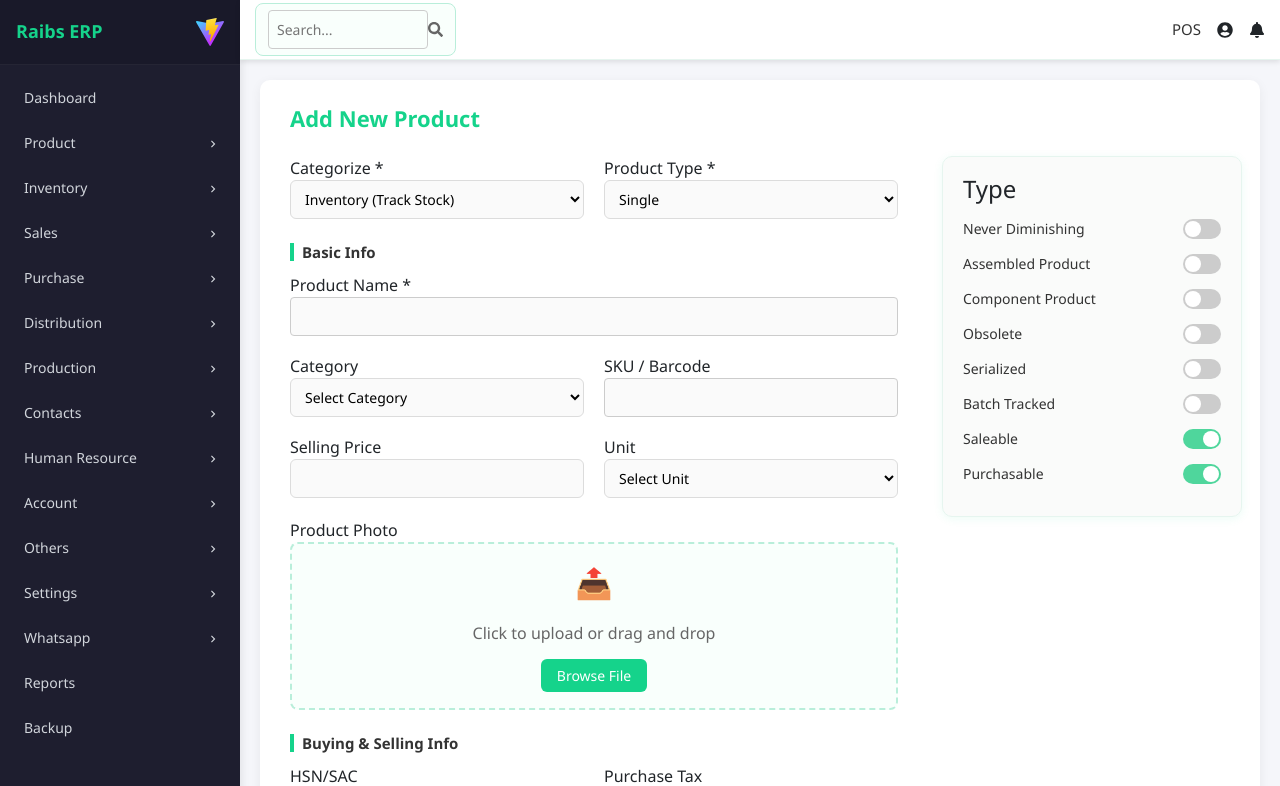
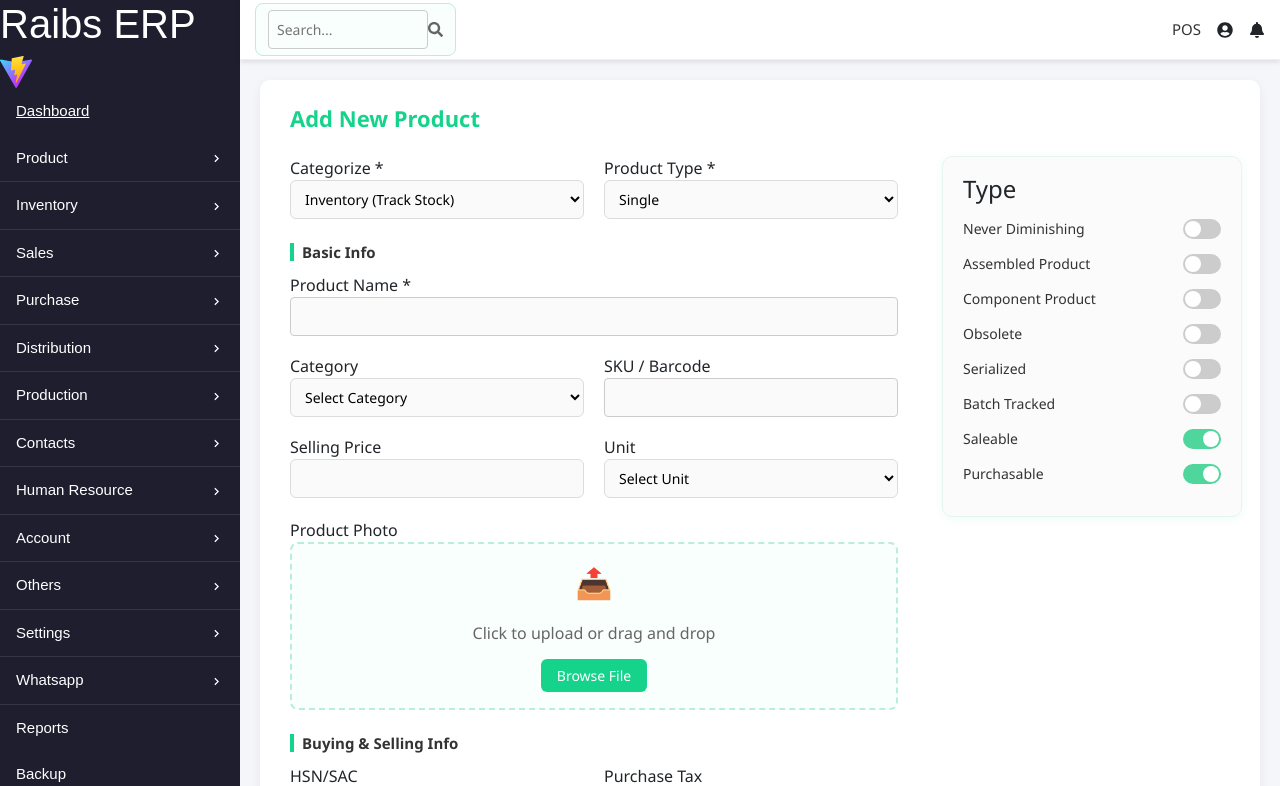
Before and after one commit to RaibsTechnologies/ERP, a React (Vite) app: page /addproduct in a window 1280 px wide. Shown: the top 786 px of the page. Built offline with nearby package versions, Linux system fonts and the light colour scheme.

Commit message:
rework sidebar

```diff
--- a/src/components/SideBar/SideBar.css
+++ b/src/components/SideBar/SideBar.css
@@ -1,156 +1,117 @@
-/* ===============================
-   Sidebar Container
-================================== */
+/* ===== Sidebar Base ===== */
 .sidebar {
-  width: 250px;
+  width: 240px;
+  background-color: #1f2937; /* dark gray */
+  color: #fff;
   height: 100vh;
-  background-color: #1e1e2f; /* dark with slight purple hue */
-  color: #fff;
-  display: flex;
-  flex-direction: column;
-  position: fixed;
-  top: 0;
-  left: 0;
   overflow-y: auto;
-  box-shadow: 2px 0 8px rgba(0, 0, 0, 0.08);
-  font-family: "Segoe UI", sans-serif;
+  font-family: Arial, sans-serif;
 }
 
-/* ===============================
-   Header Section
-================================== */
-.sidebar-header {
-  display: flex;
-  align-items: center;
-  justify-content: space-between;
-  padding: 18px 16px;
-  background-color: #191929;
-  border-bottom: 1px solid rgba(255, 255, 255, 0.05);
+.menu-section {
+  border-bottom: 1px solid rgba(255, 255, 255, 0.1);
 }
 
-.sidebar-header h1 {
-  font-size: 18px;
-  font-weight: 600;
-  margin: 0;
-  color: #15d38b;
-}
-
-.sidebar-header .logo {
-  width: 28px;
-  height: 28px;
-}
-
-/* ===============================
-   Menu Items
-================================== */
-.sidebar-menu {
-  display: flex;
-  flex-direction: column;
-  padding: 10px 0;
-}
-
+/* ===== Main Menu Buttons ===== */
 .menu-btn {
   width: 100%;
   background: none;
   border: none;
-  padding: 12px 20px;
-  color: #d1d5db;
+  outline: none;
+  color: #fff;
+  padding: 12px 16px;
   text-align: left;
-  font-size: 14px;
-  font-weight: 500;
+  font-size: 15px;
   cursor: pointer;
-  transition: all 0.2s ease;
-  border-left: 4px solid transparent;
+  display: flex;
+  justify-content: space-between;
+  align-items: center;
 }
 
 .menu-btn:hover {
-  background-color: rgba(255, 255, 255, 0.06);
-  color: #15d38b;
-  border-left-color: #15d38b;
+  background-color: rgba(255, 255, 255, 0.1);
 }
 
-.menu-btn.toggle {
-  display: flex;
-  align-items: center;
-  justify-content: space-between;
-}
-
-/* ===============================
-   Arrow Icons
-================================== */
+/* ===== Arrow Icon ===== */
 .arrow {
   transition: transform 0.3s ease;
 }
-
 .arrow.open {
   transform: rotate(90deg);
 }
 
-/* ===============================
-   Submenu
-================================== */
+/* ===== First-Level Submenu ===== */
 .submenu {
-  display: none;
-  flex-direction: column;
-  padding-left: 10px;
-  background-color: #1e1e2f;
+  max-height: 0;
+  overflow: hidden;
+  background-color: #374151; /* slightly lighter dark */
+  transition: max-height 0.3s ease;
+}
+.submenu.open {
+  max-height: 500px; /* large enough to show contents */
 }
 
-.submenu.open {
-  display: flex;
+.submenu-item {
+  padding-left: 8px;
 }
 
-.submenu a {
-  padding: 8px 20px;
-  color: #9ca3af;
-  font-size: 13px;
-  text-decoration: none; /* ensure no underline in submenu links */
-  transition: all 0.2s ease;
-  border-left: 4px solid transparent;
+.submenu a,
+.submenu-btn {
+  display: block;
+  padding: 10px 16px;
+  font-size: 14px;
+  color: #cbd5e1;
+  text-decoration: none;
 }
 
 .submenu a:hover {
-  background-color: rgba(255, 255, 255, 0.06);
-  color: #15d38b;
-  border-left-color: #15d38b;
+  background-color: rgba(255, 255, 255, 0.08);
 }
 
-/* ===============================
-   Scrollbar Styling
-================================== */
-.sidebar::-webkit-scrollbar {
-  width: 5px;
+/* ===== Second-Level Submenu ===== */
+.submenu-btn.toggle {
+  background: none;
+  border: none;
+  outline: none;
+  width: 100%;
+  color: #cbd5e1;
+  text-align: left;
+  font-size: 14px;
+  padding: 10px 16px;
+  cursor: pointer;
+  display: flex;
+  justify-content: space-between;
+  align-items: center;
 }
 
-.sidebar::-webkit-scrollbar-thumb {
-  background-color: rgba(255, 255, 255, 0.15);
-  border-radius: 4px;
+.sub-submenu {
+  max-height: 0;
+  overflow: hidden;
+  background-color: #4b5563; /* lighter gray */
+  padding-left: 20px;
+  border-left: 2px solid rgba(255, 255, 255, 0.1);
+  transition: max-height 0.3s ease;
+}
+.sub-submenu.open {
+  max-height: 300px;
 }
 
-.sidebar::-webkit-scrollbar-track {
-  background: transparent;
+.sub-submenu a {
+  display: block;
+  padding: 8px 16px;
+  font-size: 13px;
+  color: #d1d5db;
+  text-decoration: none;
 }
-.menu-btn,
-.submenu a,
-.sidebar-menu a {
-  text-decoration: none; /* removes underline */
-}
-.sidebar a {
-  text-decoration: none !important;
+.sub-submenu a:hover {
+  background-color: rgba(255, 255, 255, 0.1);
 }
 
-/* ===============================
-   Responsive
-================================== */
-@media screen and (max-width: 768px) {
-  .sidebar {
-    position: fixed;
-    z-index: 1000;
-    transform: translateX(-100%);
-    transition: transform 0.3s ease;
-  }
-
-  .sidebar.open {
-    transform: translateX(0);
-  }
+/* ===== Scrollbar Style (Optional) ===== */
+.sidebar::-webkit-scrollbar {
+  width: 6px;
 }
+.sidebar::-webkit-scrollbar-thumb {
+  background-color: rgba(255, 255, 255, 0.2);
+  border-radius: 3px;
+}
--- a/src/components/SideBar/SideBar.jsx
+++ b/src/components/SideBar/SideBar.jsx
@@ -4,26 +4,208 @@ import { MdOutlineKeyboardArrowRight } from "react-icons/md";
 import { Link } from "react-router-dom";
 
 function SideBar() {
-  const [openMenu, setOpenMenu] = useState(null);
+const [openMainMenu, setOpenMainMenu] = useState(null);
+  const [openSubMenu, setOpenSubMenu] = useState(null);
 
-  const toggleMenu = (menu) => {
-    setOpenMenu(openMenu === menu ? null : menu);
+  const toggleMainMenu = (menu) => {
+    setOpenMainMenu(openMainMenu === menu ? null : menu);
+    setOpenSubMenu(null); // close any submenus when main changes
+  };
+
+  const toggleSubMenu = (submenu) => {
+    setOpenSubMenu(openSubMenu === submenu ? null : submenu);
   };
 
   // Menu Data
-  const menus = [
-    { name: "Product", submenu: ["Add Product", "Manage Products", "Categories"] },
-    { name: "Inventory", submenu: ["Stock List", "Stock In", "Stock Out"] },
-    { name: "Sales", submenu: ["Orders", "Invoices", "Reports"] },
-    { name: "Purchase", submenu: ["Suppliers", "Purchase Orders", "Bills"] },
-    { name: "Distribution", submenu: ["Dispatch", "Logistics", "Tracking"] },
-    { name: "Production", submenu: ["Work Orders", "Schedules", "Machines"] },
-    { name: "Contacts", submenu: ["Work Orders", "Schedules", "Machines"] },
-    { name: "Human Resource", submenu: ["Work Orders", "Schedules", "Machines"] },
-    { name: "Account", submenu: ["Work Orders", "Schedules", "Machines"] },
-    { name: "Others", submenu: ["Work Orders", "Schedules", "Machines"] },
-    { name: "Settings", submenu: ["Work Orders", "Schedules", "Machines"] },
-    { name: "Whatsapp", submenu: ["Work Orders", "Schedules", "Machines"] },
+   const menus = [
+    {
+      name: "Product",
+      submenu: [
+        { name: "Add Product", link: "/addproduct" },
+        {name: "Product List",link: "/productlist" },
+        { name: "Draft Product List", link: "/Draft Product List" },
+        { name: "Category", link: "/category" },
+        { name: "Brand", link: "/Brand" },
+        { name: "Model", link: "/Model" },
+        { name: "Unit Type", link: "/Unit Type" },
+        { name: "Variant", link: "/Variant" },
+        { name: "Print Label", link: "/Print Label" },
+      ],
+    },
+    {
+      name: "Inventory",
+      submenu: [
+        { name: "Add Opening Stock", link: "/Add Opening Stock" },
+        {name: "Stock Management",Link: "/stock Management"},
+        {name:"Product Costing Sales",link: "/Product Costing Sales"},
+        {name:"Stock Transfer",link: "/Stock Transfer"},
+        {name:"Receive Transfer Product",link: "/Receive Transfer Product"},
+        {name:"Stock List",link: "/StockList"},
+        {name:"Product Movement",link: "/Product Movement"},
+        {name:"Stock Adjustments", link: "/Stock Adjustments"},
+        {name:"Product Information", link: "/Product Information"},
+      ],
+    },
+    {
+      name: "Sales",
+      submenu: [
+        { name: "New Sales", link: "/New Sales" },
+        {name: "Invoice",Link: "/Invoice"},
+        {name:"Conditional Sales",link: "/Conditional Sales"},
+        {name:"Recurring Invoice",link: "/Recurring Invoice"},
+        {name:"POS",link: "/POS"},
+        {name:"POS Sale",link: "/POS Sale"},
+        {name:"All Invoice",link: "/All Invoice"},
+        {name:"Quotations", link: "/Quotations"},
+        {name:"Sale Return", link: "/Sale Return"},
+        {name:"Canceled Invoice", link: "/Canceled Invoice"},
+        {name:"Delete Requested Sale", link: "/Delete Requested Sale"},
+      ],
+    },
+    {
+      name: "Purchase",
+      submenu: [
+        { name: "New Order", link: "/New Order" },
+        {name: "Purchase Orders",Link: "/Purchase Orders"},
+        {name:"Delete Requested Purchase",link: "/Delete Requested Purchase"},
+        {name:"Suggested List",link: "/Suggested List"},
+        {name:"Purchase Return List",link: "/Purchase Return List"},
+        {name:"Fleet",link: "/Fleet"},
+      ],
+    },
+    {
+      name: "Distribution",
+      submenu: [
+        { name: "Route planner", link: "/Route planner" },
+        {name: "Sales invoice",Link: "/Sales invoice"},
+        {name:"Pending payments",link: "/Pending payments"},
+        {name:"Stock Transfer",link: "/Stock Transfer"},
+        {name:"Approved payments",link: "/Approved payments"},
+        {name:"Sales Target",   children: [
+            { name: "Generate", link: "/Generate" },
+          ],},
+        {name:"Product",  children: [
+            { name: "User Assign", link: "/User Assign" },
+          ],},
+        {name:"Stock adjust", link: "/Stock adjust"},
+        {name:"Route", link: "/Route"},
+      ],
+    },
+    {
+      name: "Production",
+      submenu: [
+        { name: "Add bill of materials", link: "/Add bill of materials" },
+        {name: "Bill of Materials",Link: "/Bill of Materials"},
+        {name:"Add assembly",link: "/Add assembly"},
+        {name:"Assemblies",link: "/Assemblies"},
+        {name:"Add Disassembly",link: "/Add Disassembly"},
+        {name:"Disassembles",link: "/Disassembles"},
+      ],
+    },
+    {
+      name: "Contacts",
+      submenu: [
+        { name: "Add Contacts", link: "/Add Contacts" },
+        {name: "Contact Type",Link: "/Contact Type"},
+        {name:"Contact Category",link: "/Contact Category"},
+        {name:"Supplier",link: "/Supplier"},
+        {name:"Customer",link: "/Customer"},
+        {name:"Retailer", children: [
+            { name: "Retailer List", link: "/Retailer List" },
+          ],},
+      ],
+    },
+    {
+      name: "Human Resource",
+      submenu: [
+        { name: "Staff List", link: "/Staff List" },
+        {name: "Department",Link: "/Department"},
+        {name:"Event",link: "/Event"},
+        {name:"Holiday Setup",link: "/Holiday Setup"},
+        {name:"Attendance",link: "/Attendance"},
+        {name:"Payroll",link: "/Payroll"},
+        {name:"Unlock User", link: "/Unlock User" },
+      ],
+    },
+    {
+      name: "Account",
+      submenu: [
+        { name: "Account List",children: [
+            { name: "Chart Of Accounts", link: "/Chart Of Accounts" },
+            { name: "Partner Account", link: "/Partner Account" },
+          ], },
+        {name: "Receivable",children: [
+            { name: "Receivable", link: "/Receivable" },
+            { name: "Voucher Receive", link: "/Voucher Receive" },
+          ], },
+        {name:"Payable",children: [
+            { name: "Payable", link: "/Payable" },
+            { name: "Voucher Payment", link: "/Voucher Payment" },
+          ], },
+        {name:"Journal",children: [
+            { name: "Journal", link: "/Journal" },
+            { name: "Voucher Approval", link: "/Voucher Approval" },
+          ], },
+        {name:"Contra",children: [
+            { name: "Contra", link: "/Contra" },
+          ],},
+        {name:"Transactions",link: "/Transactions"},
+        {name:"Banking",link: "/Banking"},
+        {name:"Expense", link: "/Expense"},
+        {name:"Income", link: "/Income"},
+        {name:"Cashbook", link: "/Cashbook"},
+
+      ],
+    },
+    {
+      name: "Others",
+      submenu: [
+        { name: "All Activity Logs", link: "/All Activity Logs" },
+        {name: "Location",Link: "/Location"},
+      ],
+    },
+    {
+      name: "Settings",
+      submenu: [
+        { name: "System Settings", link: "/System Settings" },
+        {name: "Custom SMS Gateway",Link: "/Custom SMS Gateway"},
+        {name:"Intro Prefix List",link: "/Intro Prefix List"},
+        {name:"Notifications",children: [
+            { name: "Notification List", link: "/Notification List" },
+            { name: "Settings", link: "/Settings" },
+          ],},
+        {name:"File Storage",link: "/File Storage"},
+        {name:"Company List",link: "/Company List"},
+        {name:"Recurring Frequency",link: "/Recurring Frequency"},
+        {name:"Pay Terms", link: "/Pay Terms"},
+        {name:"GST / TAX / VAT",children: [
+            { name: "Product TAX", link: "/Product TAX" },
+          ],},
+          {name:"Currency Settings",link: "/Currency Settings"},
+        {name:"POS Settings",link: "/POS Settings"},
+        {name:"Sale Settings",link: "/Sale Settings"},
+        {name:"Invoice Settings", link: "/Invoice Settings"},
+        {name:"Purchase Settings", link: "/Purchase Settings"},
+        {name:"Customer Settings", link: "/Customer Settings"},
+        {name:"Invoice NO Settings", link: "/Invoice NO Settings"},
+        {name:"2FA Settings", link: "/2FA Settings"},
+        {name:"Accounting Settings",children: [
+            { name: "Entry System", link: "/Entry System" },
+            { name: "Settings", link: "/Settings" },
+            { name: "Report", link: "/Report" },
+            { name: "Financial Years", link: "/Financial Years" },
+          ],},
+      ],
+    },
+    {
+      name: "Whatsapp",
+      submenu: [
+        { name: "My devices", link: "/My devices" },
+        {name: "Central device",Link: "/Central device"},
+        {name:"Message History",link: "/Message History"},
+        {name:"Whatsapp settings",link: "/Whatsapp settings"},
+      ],
+    },
   ];
 
   return (
@@ -42,36 +224,70 @@ function SideBar() {
         {/* Dynamic Menu Rendering */}
         {menus.map((menu) => (
           <div key={menu.name} className="menu-section">
+            {/* Main menu */}
             <button
               className="menu-btn toggle"
-              onClick={() => toggleMenu(menu.name)}
+              onClick={() => toggleMainMenu(menu.name)}
             >
               {menu.name}
-              <span className={`arrow ${openMenu === menu.name ? "open" : ""}`}>
+              <span
+                className={`arrow ${
+                  openMainMenu === menu.name ? "open" : ""
+                }`}
+              >
                 <MdOutlineKeyboardArrowRight />
               </span>
             </button>
 
             {/* Submenu */}
-            <div className={`submenu ${openMenu === menu.name ? "open" : ""}`}>
-              {menu.submenu.map((item) =>
-                item === "Add Product" ? (
-                  <Link to="/addproduct" key={item}>
-                    {item}
-                  </Link>
-                ) : item === "Stock List" ? (
-                  <Link to="/stocklist" key={item}>
-                    {item}
-                  </Link>
-                ) : (
-                  <a href="#" key={item}>
-                    {item}
-                  </a>
-                )
-              )}
+            <div
+              className={`submenu ${
+                openMainMenu === menu.name ? "open" : ""
+              }`}
+            >
+              {menu.submenu.map((item) => {
+                const hasChildren =
+                  item.children && item.children.length > 0;
+
+                return (
+                  <div key={item.name} className="submenu-item">
+                    {hasChildren ? (
+                      <>
+                        <button
+                          className="submenu-btn toggle nested"
+                          onClick={() => toggleSubMenu(item.name)}
+                        >
+                          {item.name}
+                          <span
+                            className={`arrow ${
+                              openSubMenu === item.name ? "open" : ""
+                            }`}
+                          >
+                            <MdOutlineKeyboardArrowRight />
+                          </span>
+                        </button>
+                        <div
+                          className={`sub-submenu ${
+                            openSubMenu === item.name ? "open" : ""
+                          }`}
+                        >
+                          {item.children.map((child) => (
+                            <Link key={child.name} to={child.link}>
+                              {child.name}
+                            </Link>
+                          ))}
+                        </div>
+                      </>
+                    ) : (
+                      <Link to={item.link}>{item.name}</Link>
+                    )}
+                  </div>
+                );
+              })}
             </div>
           </div>
         ))}
+
 
         {/* Static items */}
         <button className="menu-btn">Reports</button>
```
